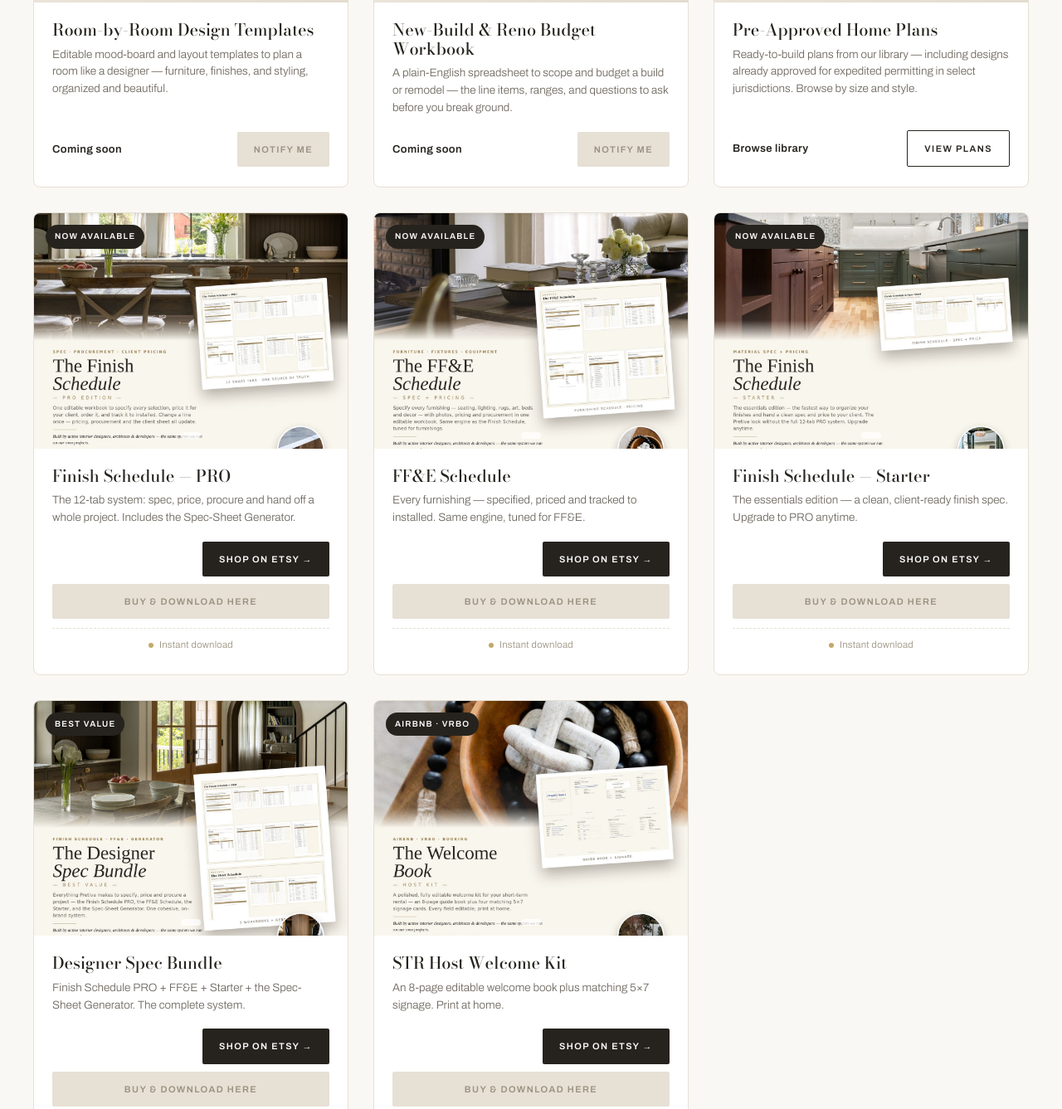
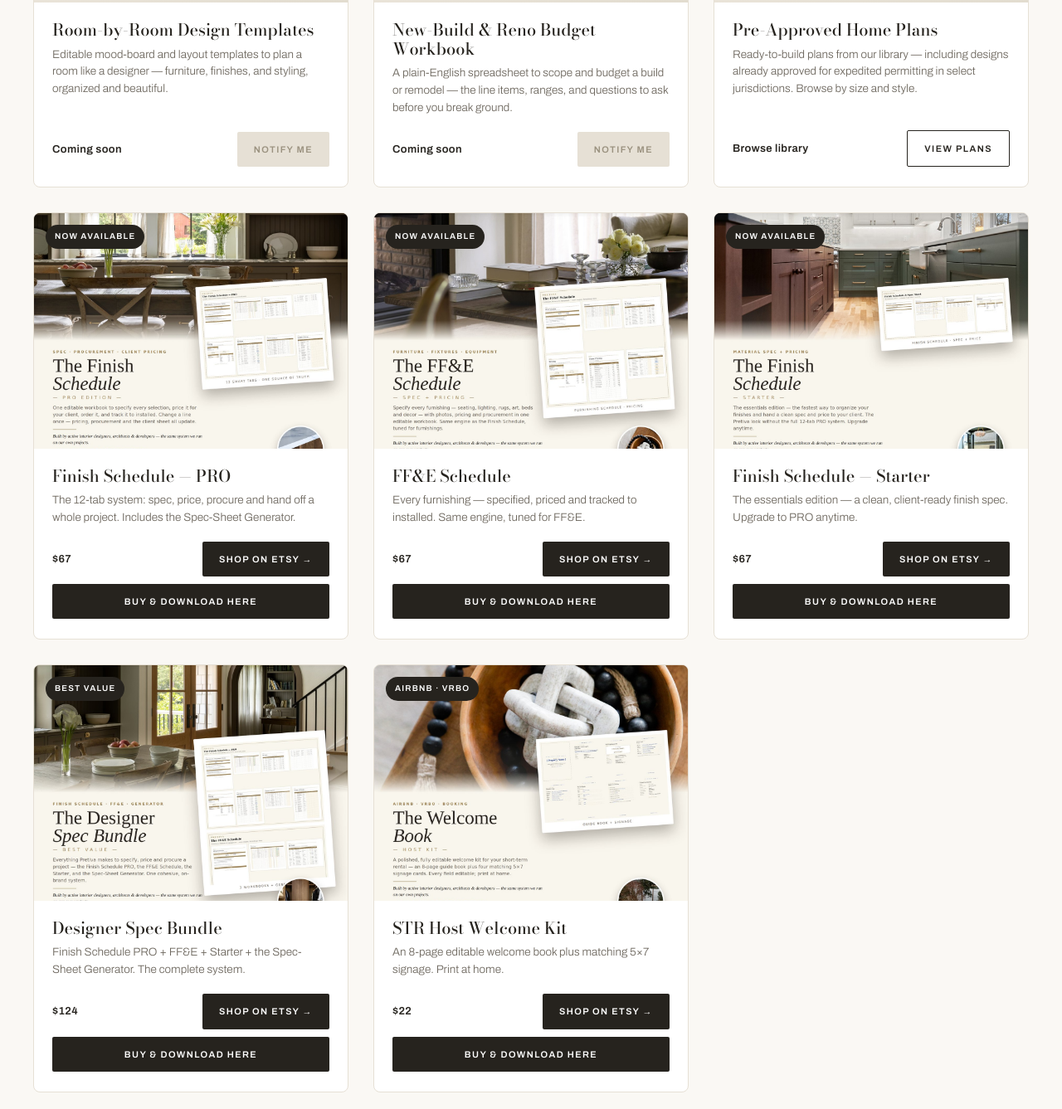
Before and after one commit to jmtambli/drift-ia, a plain HTML site: page guides.html in a window 1280 px wide. Shown: the part 1698-3035 px from the top of the page at 83% size. Drawn offline with nearby package versions, Linux system fonts and the light colour scheme.

Commit message:
Fix formatting and structure of DRIFT_STORE object

```diff
--- a/guides.html
+++ b/guides.html
@@ -279,7 +279,12 @@ An architecture and interior design studio designing intentional residential and
 ============================================================ -->
 <script>
 window.DRIFT_STORE = {
-  'finish-schedule-pro':     { etsy:'https://www.etsy.com/listing/4548615154', checkout:'https://payhip.com/b/FHK7X', price:'$67',  preview:'assets/img/guides/finish-schedule-pro.jpg'ffe-schedule':            { etsy:'https://www.etsy.com/listing/4548608367', checkout:'https://payhip.com/b/FTqMY', price:'$67',  preview:'assets/img/guides/ffe-schedule.jpg'finish-schedule-starter': { etsy:'https://www.etsy.com/listing/4548624756', checkout:'https://payhip.com/b/ud3VX', price:'$67',  preview:'assets/img/guides/finish-schedule-starter.jpg'designer-spec-bundle':    { etsy:'https://www.etsy.com/listing/4548615251', checkout:'https://payhip.com/b/hP6Ey', price:'$124', preview:'assets/img/guides/designer-spec-bundle.jpg'str-welcome-kit':         { etsy:'https://www.etsy.com/listing/4548619955', checkout:'https://payhip.com/b/MZBjA', price:'$22',  preview:'assets/img/guides/str-welcome-kit.jpg'airbnb-guide':            { etsy:'https://www.etsy.com/shop/PretivaDesign', checkout:'', price:'', preview:'' },
+  'finish-schedule-pro':     { etsy:'https://www.etsy.com/listing/4548615154', checkout:'https://payhip.com/b/FHK7X', price:'$67',  preview:'assets/img/guides/finish-schedule-pro.jpg' },
+  'ffe-schedule':            { etsy:'https://www.etsy.com/listing/4548608367', checkout:'https://payhip.com/b/FTqMY', price:'$67',  preview:'assets/img/guides/ffe-schedule.jpg' },
+  'finish-schedule-starter': { etsy:'https://www.etsy.com/listing/4548624756', checkout:'https://payhip.com/b/ud3VX', price:'$67',  preview:'assets/img/guides/finish-schedule-starter.jpg' },
+  'designer-spec-bundle':    { etsy:'https://www.etsy.com/listing/4548615251', checkout:'https://payhip.com/b/hP6Ey', price:'$124', preview:'assets/img/guides/designer-spec-bundle.jpg' },
+  'str-welcome-kit':         { etsy:'https://www.etsy.com/listing/4548619955', checkout:'https://payhip.com/b/MZBjA', price:'$22',  preview:'assets/img/guides/str-welcome-kit.jpg' },
+  'airbnb-guide':            { etsy:'https://www.etsy.com/shop/PretivaDesign', checkout:'', price:'', preview:'' },
   'paint-palettes':          { etsy:'', checkout:'', price:'', preview:'' },
   'design-templates':        { etsy:'', checkout:'', price:'', preview:'' },
   'budget-workbook':         { etsy:'', checkout:'', price:'', preview:'' }
```
